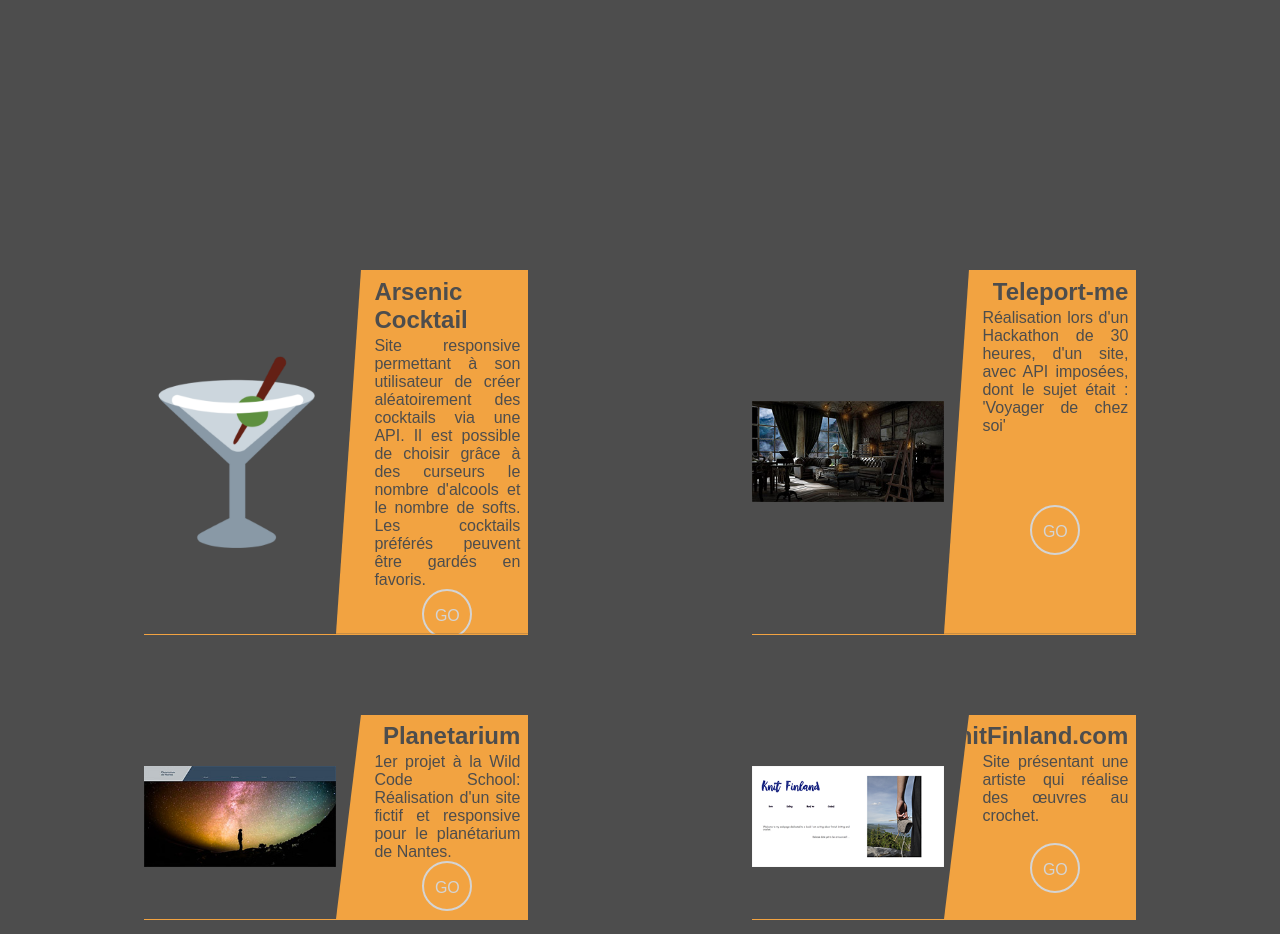
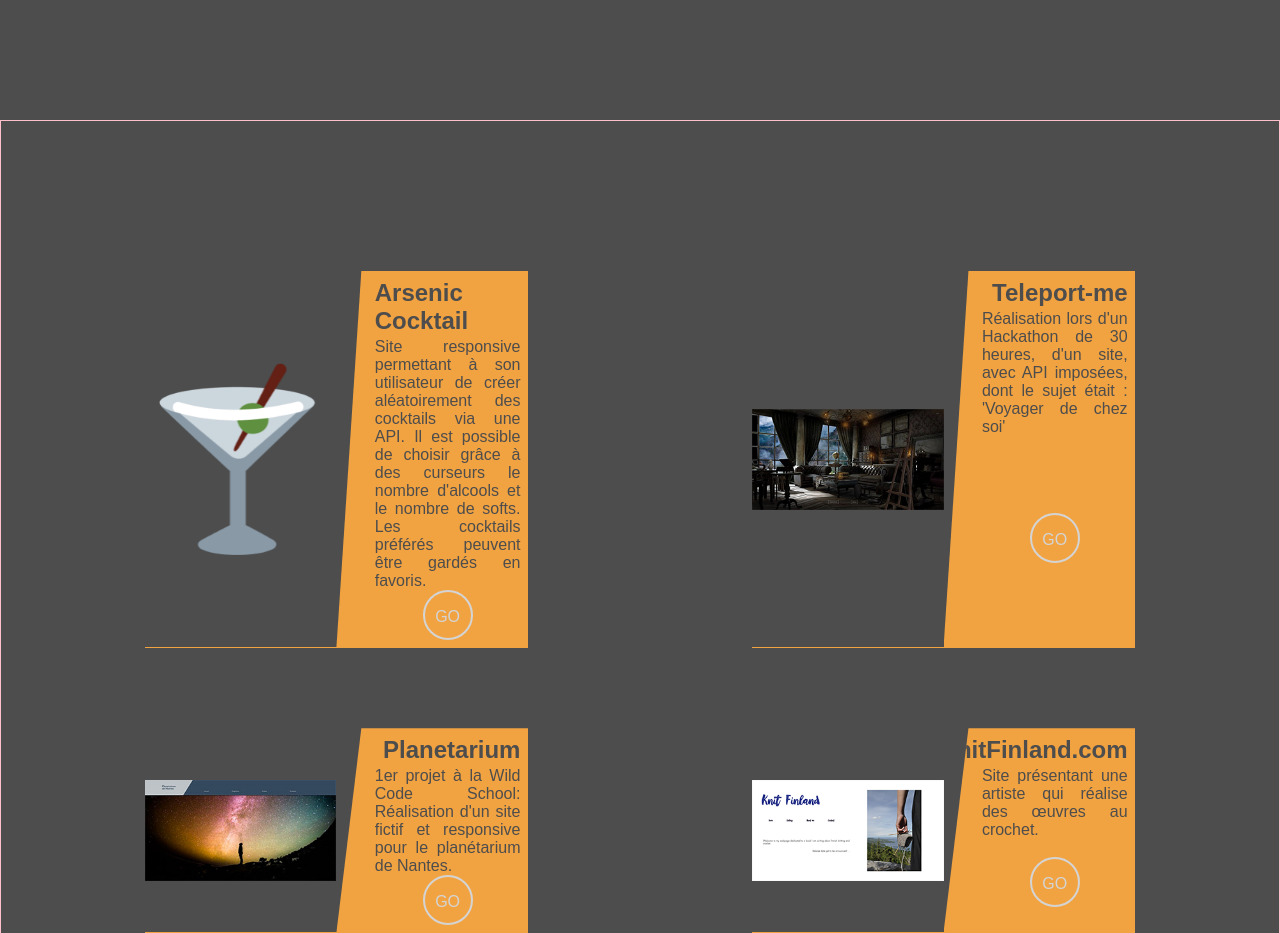
Before and after one commit to lebowvsky/onLine_CV, a React (Create React App) app: page / in a window 1280 px wide. Shown: the part 680-1614 px from the top of the page. Built offline with nearby package versions, Linux system fonts and the light colour scheme.

Commit message:
LateraLinkContainer deleted, FontAwesomCpnt created

```diff
--- a/src/container/LateralLinkContainer.jsx
+++ b/src/components/FontAwesomeCpnt.jsx
@@ -2,7 +2,7 @@ import React from 'react';
 import { FontAwesomeIcon } from '@fortawesome/react-fontawesome';
 import { faGithub, faFreeCodeCamp, faLinkedin } from '@fortawesome/free-brands-svg-icons';
 
-const LateralLinkcontainer = () => {
+const FontAwesomeCpnt = () => {
   return (
     <ul>
       <li><a href="https://github.com/lebowvsky"><FontAwesomeIcon icon={faGithub} /></a></li>
@@ -13,4 +13,4 @@ const LateralLinkcontainer = () => {
   );
 }
 
-export default LateralLinkcontainer;
+export default FontAwesomeCpnt;
--- a/src/index.css
+++ b/src/index.css
@@ -147,7 +147,8 @@ h1 {
 /* Projects */
 
 #projects {
-  height: 100vh;
+  border: 1px solid pink;
+  min-height: 100vh;
   width: 100%;
   padding-top: var(--header-height);
   display: grid;
```
